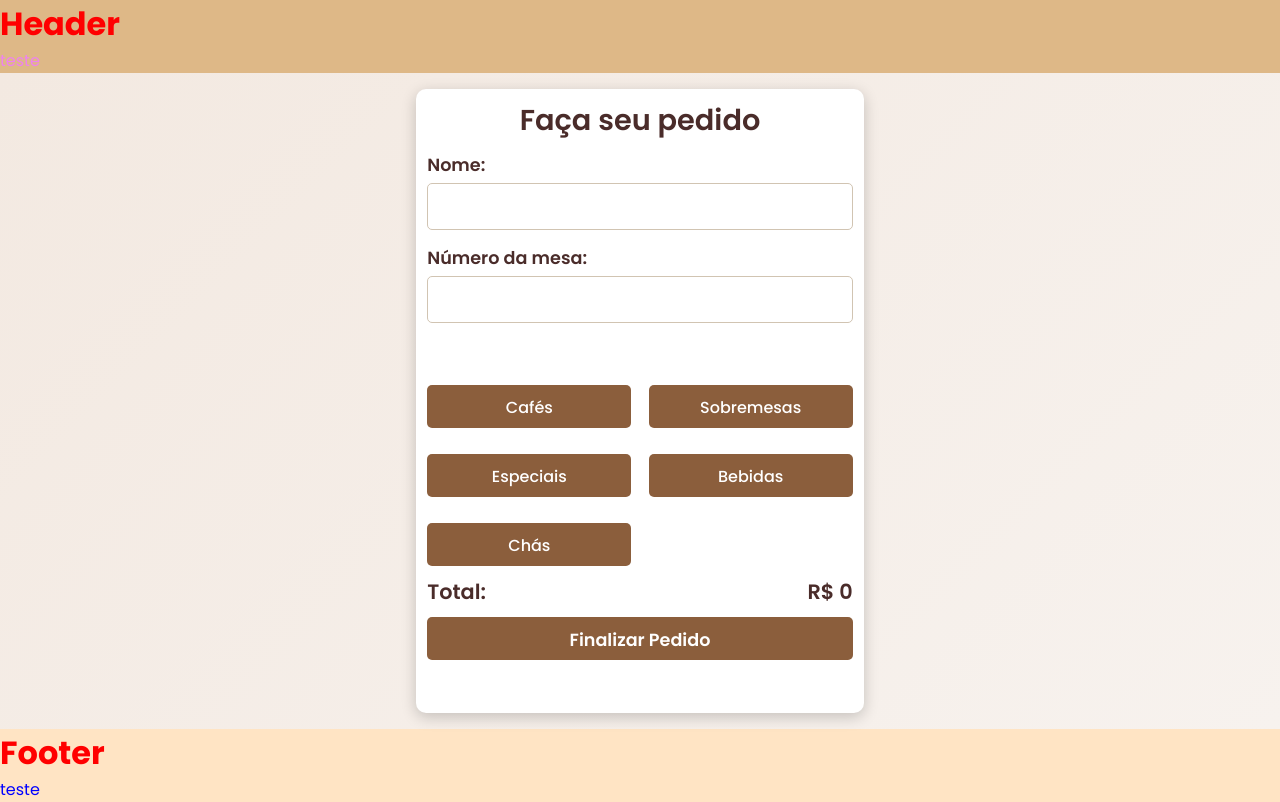
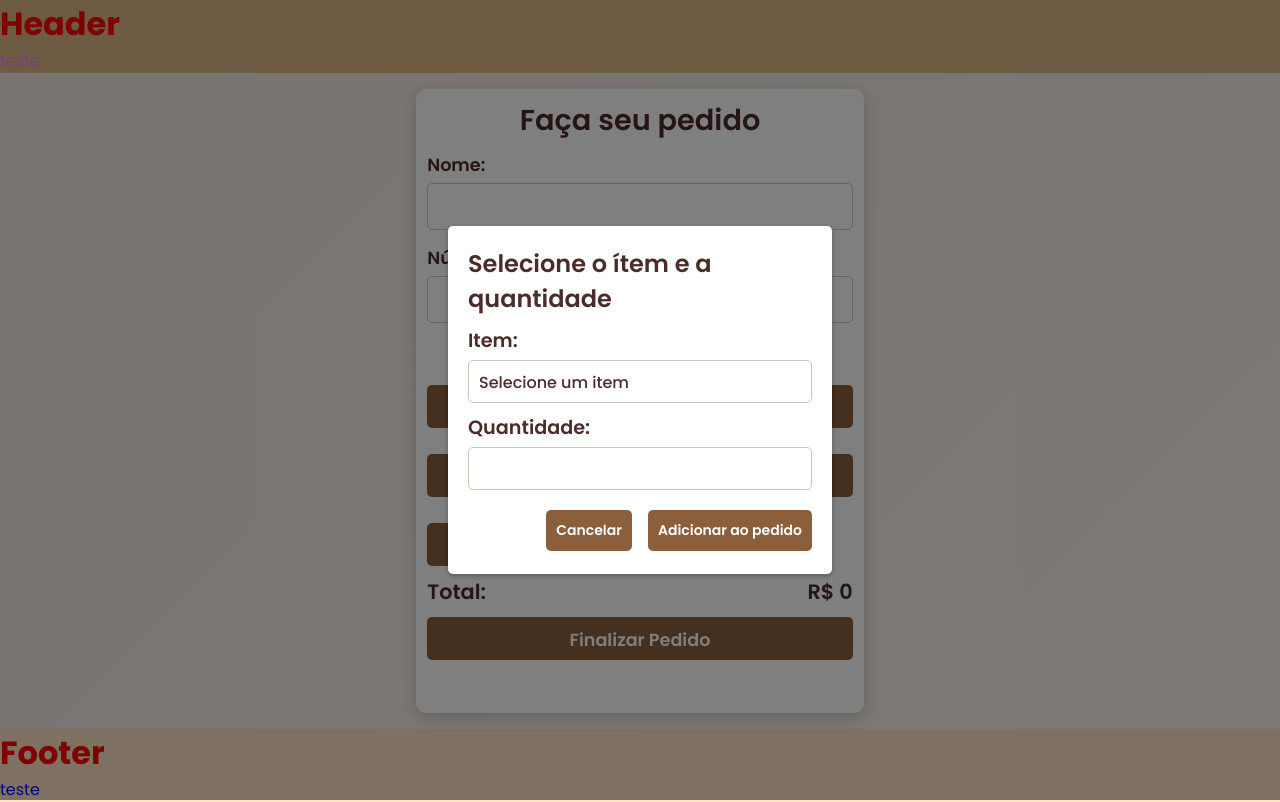
Before and after one commit to agleicesousa/cafe-do-amanha-react, a React (Vite) app: page /pedidos in a window 1280 px wide. Both pictures are taken after a click on the button "Cafés". Built offline with nearby package versions, Linux system fonts and the light colour scheme.

Commit message:
feat: função para abrir e fechar 'modal'

```diff
--- a/package.json
+++ b/package.json
@@ -10,6 +10,7 @@
     "preview": "vite preview"
   },
   "dependencies": {
+    "prop-types": "^15.8.1",
     "react": "^18.3.1",
     "react-bootstrap": "^2.10.8",
     "react-dom": "^18.3.1",
--- a/src/Components/Modal/Modal.jsx
+++ b/src/Components/Modal/Modal.jsx
@@ -1,6 +1,7 @@
+import PropTypes from "prop-types";
 import s from "./Modal.module.css";
 
-export default function Modal() {
+export default function Modal({ closeModal }) {
   return (
     <section className={s.modal}>
       <section className={s.container_modal} id="modal">
@@ -27,7 +28,7 @@ export default function Modal() {
               <input type="number" name="quantidade" id="quantidade" />
             </section>
             <section className={s.btn_modal}>
-              <button className={s.btn_cancelar}>Cancelar</button>
+              <button className={s.btn_cancelar} onClick={closeModal}>Cancelar</button>
               <button className={s.btn_adicionar}>Adicionar ao pedido</button>
             </section>
           </div>
@@ -36,3 +37,8 @@ export default function Modal() {
     </section>
   );
 }
+
+// Adiciona validação de tipos para a prop `closeModal`
+Modal.propTypes = {
+  closeModal: PropTypes.func.isRequired,
+};
--- a/src/Pages/pedidos/pedidos.jsx
+++ b/src/Pages/pedidos/pedidos.jsx
@@ -1,6 +1,14 @@
+import { useState } from "react";
 import s from "./pedidos.module.css";
+import Modal from "../../Components/Modal/Modal";
 
 export default function Pedidos() {
+  const [isModalVisible, setIsModalVisible] = useState(false);
+
+  // Funções para abrir e fechar o modal
+  const openModal = () => setIsModalVisible(true);
+  const closeModal = () => setIsModalVisible(false);
+
   return (
     <>
       <main className={s.main_pedidos}>
@@ -20,15 +28,15 @@ export default function Pedidos() {
 
             <div className={s.produtos_pedidos}>
               <section className={s.section_produtos}>
-                <button className={s.btn_produtos}>Cafés</button>
-                <button className={s.btn_produtos}>Sobremesas</button>
+                <button className={s.btn_produtos} onClick={openModal}>Cafés</button>
+                <button className={s.btn_produtos} onClick={openModal}>Sobremesas</button>
               </section>
               <section className={s.section_produtos}>
-                <button className={s.btn_produtos}>Especiais</button>
-                <button className={s.btn_produtos}>Bebidas</button>
+                <button className={s.btn_produtos} onClick={openModal}>Especiais</button>
+                <button className={s.btn_produtos} onClick={openModal}>Bebidas</button>
               </section>
               <section className={s.section_produtos}>
-                <button className={s.btn_produtos}>Chás</button>
+                <button className={s.btn_produtos} onClick={openModal}>Chás</button>
               </section>
             </div>
 
@@ -42,6 +50,11 @@ export default function Pedidos() {
           </section>
         </section>
       </main>
+
+      {/* Renderiza o Modal se isModalVisible for true */}
+      {isModalVisible && (
+        <Modal closeModal={closeModal} />
+      )}
     </>
   );
 }
```
